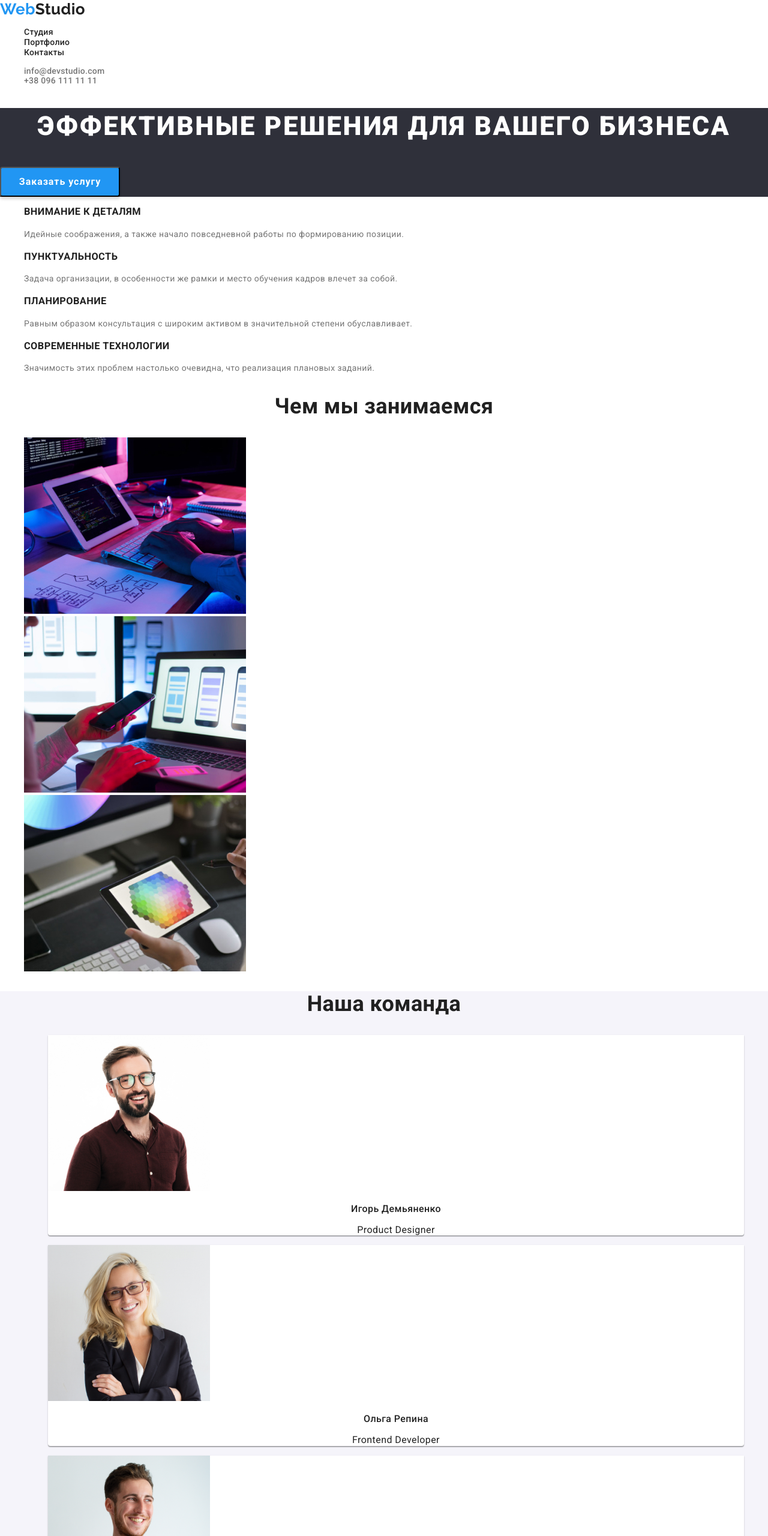
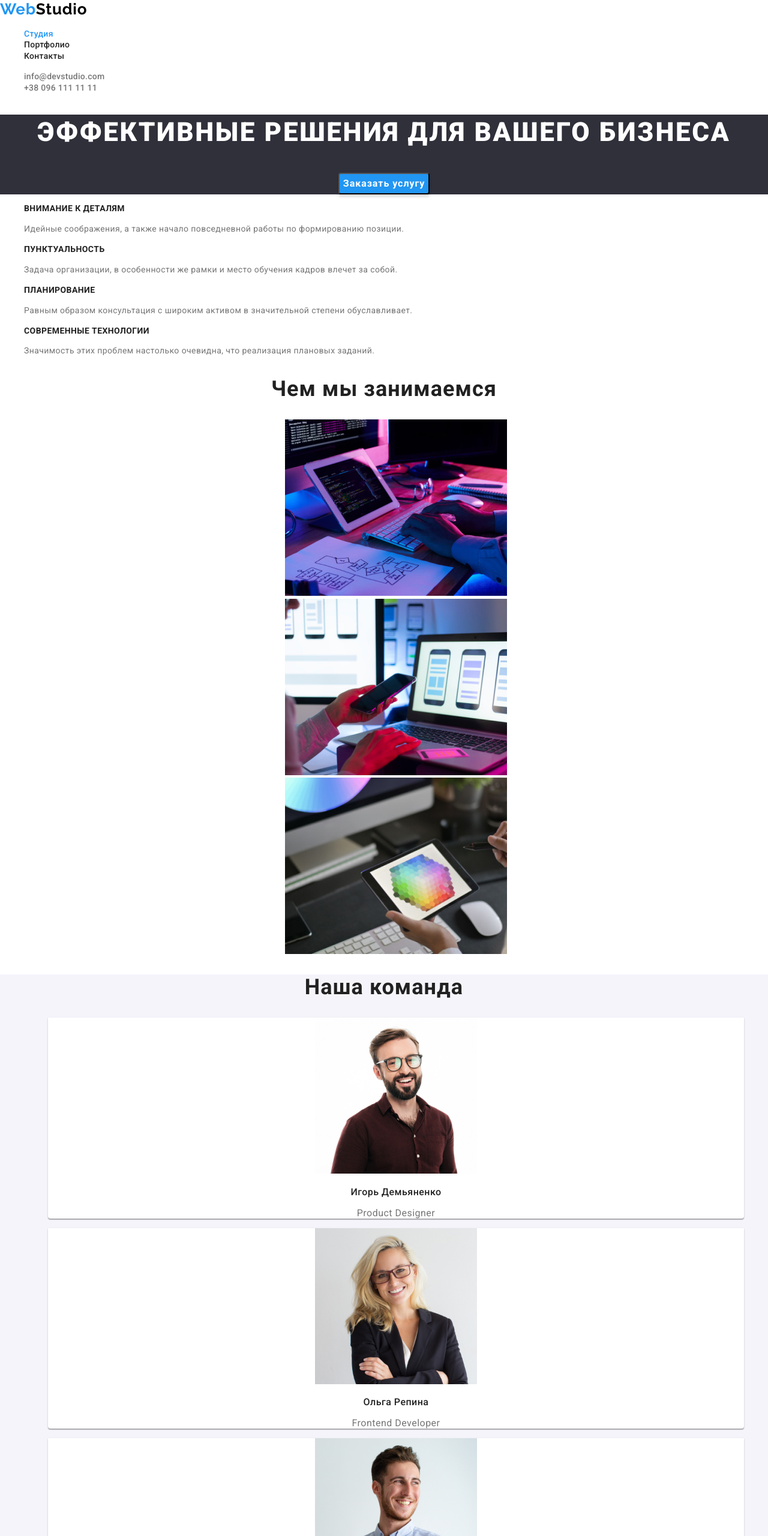
Before and after one commit to Deemon13/goit-markup-hw-02, a plain HTML site: page index.html in a window 1280 px wide. Shown: the top 2560 px of the page at 60% size. Drawn offline with nearby package versions, Linux system fonts and the light colour scheme.

Commit message:
started for optimizing style

```diff
--- a/css/styles.css
+++ b/css/styles.css
@@ -1,4 +1,179 @@
-:root {
+body {
+  font-family: 'Roboto', sans-serif;
+  color: #212121;
+}
+
+/* COMMON */
+
+.list {
+  list-style: none;
+}
+
+.link {
+  text-decoration: none;
+}
+
+.modal-button {
+  cursor: pointer;
+}
+
+/* HEADER */
+
+.logo {
+  font-family: 'Raleway', sans-serif;
+  font-weight: 700;
+  font-size: 26px;
+  line-height: 1.19;
+  letter-spacing: 0.03em;
+  color: #000000;
+}
+
+.logo-accent {
+  color: #2196f3;
+}
+
+.menu-list-link {
+  font-weight: 500;
+  font-size: 14px;
+  line-height: 1.14;
+  letter-spacing: 0.02em;
+  color: #212121;
+}
+
+.current-link {
+  color: #2196f3;
+}
+
+.menu-list-link:hover,
+.menu-list-link:focus {
+  color: #2196f3;
+}
+
+.contact-list-email,
+.contact-list-tel {
+  font-weight: 500;
+  font-size: 14px;
+  line-height: 1.14;
+  letter-spacing: 0.02em;
+  color: #757575;
+}
+
+.contact-list-email:hover,
+.contact-list-email:focus,
+.contact-list-tel:hover,
+.contact-list-tel:focus {
+  color: #2196f3;
+}
+
+/* HERO */
+
+.hero-section {
+  background-color: #2f303a;
+  text-align: center;
+}
+
+.hero-section-title {
+  font-weight: 900;
+  font-size: 44px;
+  line-height: 1.36;
+  letter-spacing: 0.06em;
+  text-transform: uppercase;
+  color: #ffffff;
+}
+
+.hero-section-button {
+  font-weight: 700;
+  font-size: 16px;
+  line-height: 1.88;
+  text-align: center;
+  letter-spacing: 0.06em;
+  color: #ffffff;
+
+  background-color: #2196f3;
+  box-shadow: 0px 4px 4px rgba(0, 0, 0, 0.15);
+  border-radius: 4px;
+}
+
+.hero-section-button:hover,
+.hero-section-button:focus {
+  background-color: #188ce8;
+}
+
+/* FEATURES */
+
+.features-section-list-title {
+  font-weight: 700;
+  font-size: 14px;
+  line-height: 1.14;
+  letter-spacing: 0.03em;
+  text-transform: uppercase;
+  color: #212121;
+}
+
+.features-section-list-text {
+  font-size: 14px;
+  line-height: 1.71;
+  letter-spacing: 0.03em;
+  color: #757575;
+}
+
+/* SERVICES */
+
+.services-section {
+  text-align: center;
+}
+
+.services-section-title {
+  font-weight: 700;
+  font-size: 36px;
+  line-height: 1.17;
+  letter-spacing: 0.03em;
+  color: #212121;
+}
+
+/* TEAM */
+
+.team-section {
+  background-color: #f5f4fa;
+  text-align: center;
+}
+
+.team-section-title {
+  font-weight: 700;
+  font-size: 36px;
+  line-height: 1.17;
+  letter-spacing: 0.03em;
+  color: #212121;
+}
+
+.team-section-list-card {
+  background-color: #ffffff;
+  box-shadow: 0px 1px 3px rgba(0, 0, 0, 0.12), 0px 1px 1px rgba(0, 0, 0, 0.14),
+    0px 2px 1px rgba(0, 0, 0, 0.2);
+  border-radius: 0px 0px 4px 4px;
+}
+
+.team-section-list-card-text-container {
+  font-size: 16px;
+  line-height: 1.19;
+  letter-spacing: 0.03em;
+}
+
+.team-section-list-card-title {
+  font-weight: 500;
+  font-size: 16px;
+  line-height: 1.19;
+  letter-spacing: 0.03em;
+  color: #212121;
+}
+
+.team-section-list-card-text {
+  color: #757575;
+}
+
+/* FOOTER */
+
+/* :root {
   --main-text-color: #212121;
   --semi-text-color: #757575;
   --alt-text-color: #ffffff;
@@ -217,4 +392,4 @@ ul {
   font-size: var(--semi-text-size);
   line-height: 1.9;
   color: var(--semi-text-color);
-}
+} */
--- a/index.html
+++ b/index.html
@@ -4,6 +4,12 @@
     <meta charset="UTF-8" />
     <meta http-equiv="X-UA-Compatible" content="IE=edge" />
     <meta name="viewport" content="width=device-width, initial-scale=1.0" />
+    <title>WebStudio</title>
+    <link rel="preconnect" href="https://fonts.gstatic.com" />
+    <link
+      href="https://fonts.googleapis.com/css2?family=Raleway:wght@700&family=Roboto:wght@400;500;700;900&display=swap"
+      rel="stylesheet"
+    />
     <link
       rel="stylesheet"
       href="https://cdnjs.cloudflare.com/ajax/libs/modern-normalize/1.1.0/modern-normalize.min.css"
@@ -11,96 +17,103 @@
       crossorigin="anonymous"
       referrerpolicy="no-referrer"
     />
-    <link rel="preconnect" href="https://fonts.gstatic.com" />
-    <link
-      href="https://fonts.googleapis.com/css2?family=Raleway:wght@700&family=Roboto:wght@400;500;700;900&display=swap"
-      rel="stylesheet"
-    />
     <link rel="stylesheet" href="./css/styles.css" />
+  </head>
 
-    <title>WebStudio</title>
-  </head>
   <body>
-    <header>
-      <nav>
-        <a href="./index.html" class="logo" lang="en"
-          ><span class="first-part-logo">Web</span>Studio</a
+    <!-- HEADER -->
+    <header class="header">
+      <nav class="menu">
+        <a href="./index.html" class="logo link" lang="en"
+          ><span class="logo-accent">Web</span>Studio</a
         >
-        <ul>
-          <li>
-            <a href="#" class="nav-link">Студия</a>
+        <ul class="menu-list list">
+          <li class="menu-list-item">
+            <a class="menu-list-link link current-link" href="#">Студия</a>
           </li>
-          <li>
-            <a href="./portfolio.html" class="nav-link">Портфолио</a>
+          <li class="menu-list-item">
+            <a class="menu-list-link link" href="./portfolio.html">Портфолио</a>
           </li>
-          <li>
-            <a href="#" class="nav-link">Контакты</a>
+          <li class="menu-list-item">
+            <a class="menu-list-link link" href="#">Контакты</a>
           </li>
         </ul>
       </nav>
-      <ul>
-        <li>
-          <a href="mailto:info@devstudio.com" lang="en" class="contact-link">info@devstudio.com</a>
+      <ul class="contact-list list">
+        <li class="contact-list-item">
+          <a class="contact-list-email link" href="mailto:info@devstudio.com" lang="en"
+            >info@devstudio.com</a
+          >
         </li>
-        <li>
-          <a href="tel:+380961111111" class="contact-link">+38 096 111 11 11</a>
+        <li class="contact-list-item">
+          <a class="contact-list-tel link" href="tel:+380961111111">+38 096 111 11 11</a>
         </li>
       </ul>
     </header>
+
     <main>
-      <section class="hero">
-        <h1 class="hero-title">Эффективные решения для вашего бизнеса</h1>
-        <button type="button" class="hero-button">Заказать услугу</button>
+      <!-- HERO -->
+      <section class="hero-section">
+        <h1 class="hero-section-title">Эффективные решения для вашего бизнеса</h1>
+        <button type="button" class="hero-section-button modal-button">Заказать услугу</button>
       </section>
-      <section>
-        <ul>
-          <li>
-            <h3 class="features-title">Внимание к деталям</h3>
-            <p class="features-text">
+
+      <!-- FEATURES -->
+      <section class="features-section">
+        <h2 hidden class="features-section-title">Особенности</h2>
+        <ul class="features-section-list list">
+          <li class="features-section-list-item">
+            <h3 class="features-section-list-title">Внимание к деталям</h3>
+            <p class="features-section-list-text">
               Идейные соображения, а также начало повседневной работы по формированию позиции.
             </p>
           </li>
-          <li>
-            <h3 class="features-title">Пунктуальность</h3>
-            <p class="features-text">
+          <li class="features-section-list-item">
+            <h3 class="features-section-list-title">Пунктуальность</h3>
+            <p class="features-section-list-text">
               Задача организации, в особенности же рамки и место обучения кадров влечет за собой.
             </p>
           </li>
-          <li>
-            <h3 class="features-title">Планирование</h3>
-            <p class="features-text">
+          <li class="features-section-list-item">
+            <h3 class="features-section-list-title">Планирование</h3>
+            <p class="features-section-list-text">
               Равным образом консультация с широким активом в значительной степени обуславливает.
             </p>
           </li>
-          <li>
-            <h3 class="features-title">Современные технологии</h3>
-            <p class="features-text">
+          <li class="features-section-list-item">
+            <h3 class="features-section-list-title">Современные технологии</h3>
+            <p class="features-section-list-text">
               Значимость этих проблем настолько очевидна, что реализация плановых заданий.
             </p>
           </li>
         </ul>
       </section>
-      <section>
-        <h2 class="section-title">Чем мы занимаемся</h2>
-        <ul>
-          <li>
+
+      <!-- SERVICES -->
+      <section class="services-section">
+        <h2 class="services-section-title">Чем мы занимаемся</h2>
+        <ul class="services-section-list list">
+          <li class="services-section-list-item">
             <img
+              class="services-section-list-img"
               src="./images/studio/works/whatwedoDesktop.jpg"
               alt="desktop"
               width="370"
               height="294"
             />
           </li>
-          <li>
+          <li class="services-section-list-item">
             <img
+              class="services-section-list-img"
               src="./images/studio/works/whatwedoNotebook.jpg"
               alt="notebook"
               width="370"
               height="294"
             />
           </li>
-          <li>
+          <li class="services-section-list-item">
             <img
+              class="services-section-list-img"
               src="./images/studio/works/whatwedoTablet.jpg"
               alt="tablet"
               width="370"
@@ -109,88 +122,98 @@
           </li>
         </ul>
       </section>
-      <section class="section-team">
-        <h2 class="section-title">Наша команда</h2>
-        <ul>
-          <li>
-            <figure class="section-team-card">
+
+      <!-- TEAM -->
+      <section class="team-section">
+        <h2 class="team-section-title">Наша команда</h2>
+        <ul class="team-section-list list">
+          <li class="team-section-list-item">
+            <figure class="team-section-list-card">
               <img
+                class="team-section-list-card-img"
                 src="./images/studio/team/teamDemianenko.jpg"
                 alt="игорь демьяненко"
                 width="270"
                 height="260"
               />
-              <figcaption>
-                <h3 class="section-team-card-title">Игорь Демьяненко</h3>
-                <p class="section-team-card-text" lang="en">Product Designer</p>
+              <figcaption class="team-section-list-card-text-container">
+                <h3 class="team-section-list-card-title">Игорь Демьяненко</h3>
+                <p class="team-section-list-card-text" lang="en">Product Designer</p>
               </figcaption>
             </figure>
           </li>
-          <li>
-            <figure class="section-team-card">
+          <li class="team-section-list-item">
+            <figure class="team-section-list-card">
               <img
+                class="team-section-list-card-img"
                 src="./images/studio/team/teamRepina.jpg"
                 alt="ольга репина"
                 width="270"
                 height="260"
               />
-              <figcaption>
-                <h3 class="section-team-card-title">Ольга Репина</h3>
-                <p class="section-team-card-text" lang="en">Frontend Developer</p>
+              <figcaption class="team-section-list-card-text-container">
+                <h3 class="team-section-list-card-title">Ольга Репина</h3>
+                <p class="team-section-list-card-text" lang="en">Frontend Developer</p>
               </figcaption>
             </figure>
           </li>
           <li>
-            <figure class="section-team-card">
+            <figure class="team-section-list-card">
               <img
+                class="team-section-list-card-img"
                 src="./images/studio/team/teamTarasov.jpg"
                 alt="николай тарасов"
                 width="270"
                 height="260"
               />
-              <figcaption>
-                <h3 class="section-team-card-title">Николай Тарасов</h3>
-                <p class="section-team-card-text" lang="en">Marketing</p>
+              <figcaption class="team-section-list-card-text-container">
+                <h3 class="team-section-list-card-title">Николай Тарасов</h3>
+                <p class="team-section-list-card-text" lang="en">Marketing</p>
               </figcaption>
             </figure>
           </li>
           <li>
-            <figure class="section-team-card">
+            <figure class="team-section-list-card">
               <img
+                class="team-section-list-card-img"
                 src="./images/studio/team/teamErmakov.jpg"
                 alt="михаил ермаков"
                 width="270"
                 height="260"
               />
-              <figcaption>
-                <h3 class="section-team-card-title">Михаил Ермаков</h3>
-                <p class="section-team-card-text" lang="en">UI Designer</p>
+              <figcaption class="team-section-list-card-text-container">
+                <h3 class="team-section-list-card-title">Михаил Ермаков</h3>
+                <p class="team-section-list-card-text" lang="en">UI Designer</p>
               </figcaption>
             </figure>
           </li>
         </ul>
       </section>
     </main>
-    <footer class="section-footer">
-      <a href="./index.html" class="logo logo-alt" lang="en"
-        ><span class="first-part-logo">Web</span>Studio</a
+
+    <!-- FOOTER -->
+    <footer class="footer">
+      <a class="logo logo-alt link" href="./index.html" lang="en"
+        ><span class="logo-accent">Web</span>Studio</a
       >
-      <address>
+      <address class="footer-adress">
         <a
           href="https://goo.gl/maps/bzyYuuLkhP41vMup8"
           target="_blank"
           rel="noopener noreferrer"
-          class="section-footer-adress"
+          class="footer-adress-link link"
           >г. Киев, пр-т Леси Украинки, 26</a
         >
-        <ul>
-          <li>
-            <a href="mailto:info@devstudio.com" class="section-footer-contact-link" lang="en"
+        <ul class="footer-contacts-list">
+          <li class="footer-contacts-list-item">
+            <a href="mailto:info@devstudio.com" class="footer-contacts-list-tel link" lang="en"
               >info@devstudio.com</a
             >
           </li>
-          <li>
-            <a href="tel:+380961111111" class="section-footer-contact-link">+38 096 111 11 11</a>
+          <li class="footer-contacts-list-item">
+            <a href="tel:+380961111111" class="footer-contacts-list-email link"
+              >+38 096 111 11 11</a
+            >
           </li>
         </ul>
       </address>
```
Also changed, not shown: portfolio.html (+6 -7 lines).
